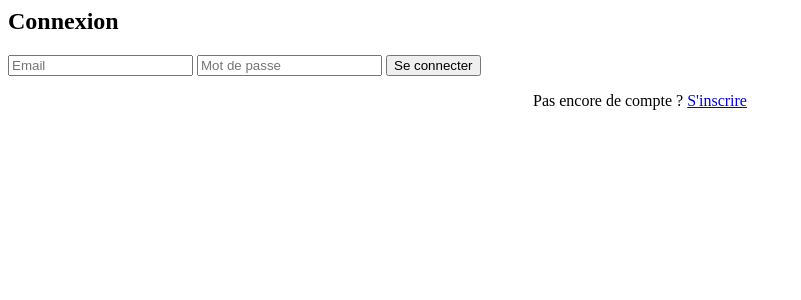
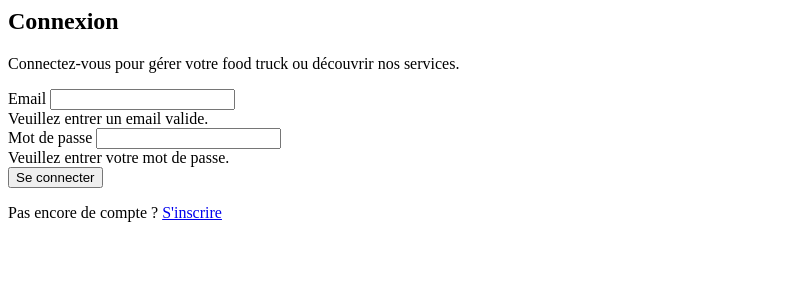
Before and after one commit to Cloe-png/TruckFinder_inscription, a PHP site: page /views/login.php in a window 1280 px wide. Shown: the top 300 px of the page, without its empty margins (0-801 px from the left). Run offline with PHP 8.4, Linux system fonts and the light colour scheme.

Commit message:
Update login.php

```diff
--- a/views/login.php
+++ b/views/login.php
@@ -1,11 +1,37 @@
-<div class="card">
-    <h2 style="color: var(--turquoise);">Connexion</h2>
-    <form action="index.php?action=do_login" method="post">
-        <input type="email" name="email" placeholder="Email" required>
-        <input type="password" name="mot_de_passe" placeholder="Mot de passe" required>
-        <button type="submit" class="btn btn-primary">Se connecter</button>
-    </form>
-    <p style="margin-top: 15px; text-align: center;">
-        Pas encore de compte ? <a href="index.php?action=register">S'inscrire</a>
-    </p>
+<div class="row justify-content-center">
+    <div class="col-lg-6">
+        <div class="card-custom p-4 p-md-5">
+            <div class="text-center mb-4">
+                <i class="bi bi-box-arrow-in-right display-6 text-warning mb-3"></i>
+                <h2 class="fw-bold text-custom-turquoise">Connexion</h2>
+                <p class="text-muted">Connectez-vous pour gérer votre food truck ou découvrir nos services.</p>
+            </div>
+
+            <form action="index.php?action=do_login" method="post" class="needs-validation" novalidate>
+                <div class="mb-3">
+                    <label for="email" class="form-label">Email</label>
+                    <input type="email" class="form-control-custom form-control" id="email" name="email" required>
+                    <div class="invalid-feedback">
+                        Veuillez entrer un email valide.
+                    </div>
+                </div>
+                <div class="mb-3">
+                    <label for="mot_de_passe" class="form-label">Mot de passe</label>
+                    <input type="password" class="form-control-custom form-control" id="mot_de_passe" name="mot_de_passe" required>
+                    <div class="invalid-feedback">
+                        Veuillez entrer votre mot de passe.
+                    </div>
+                </div>
+                <div class="d-grid">
+                    <button class="btn btn-primary-custom btn-lg" type="submit">
+                        <i class="bi bi-box-arrow-in-right me-2"></i> Se connecter
+                    </button>
+                </div>
+            </form>
+
+            <div class="text-center mt-4">
+                <p class="mb-0">Pas encore de compte ? <a href="index.php?action=register" class="text-custom-turquoise text-decoration-none fw-bold">S'inscrire</a></p>
+            </div>
+        </div>
+    </div>
 </div>
```
